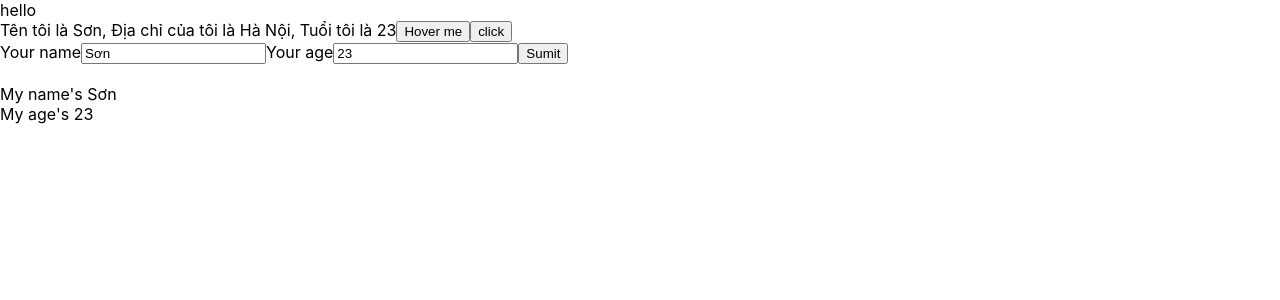
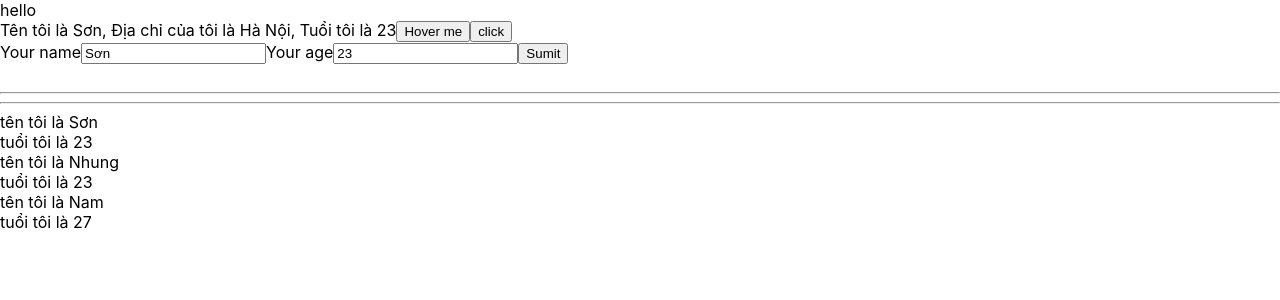
Before and after one commit to sonhd2k/learn-React, a React (Create React App) app: page / in a window 1280 px wide. Shown: the top 300 px of the page. Built offline with nearby package versions, Linux system fonts and the light colour scheme.

Commit message:
video 24

```diff
--- a/src/Compodents/Dissplayinfor.js
+++ b/src/Compodents/Dissplayinfor.js
@@ -3,12 +3,21 @@ import React from "react";
 class Dissplayinfor extends React.Component{
  render(){
   //props=> viết tắt properties
-  console.log(this.props);
+  // const {age,name}=this.props;
+  const {listUsers}=this.props;
+  console.log(listUsers);
   return(
     <div>
-      <div> My name's {this.props.name}</div>
-      <div> My age's {this.props.age}</div>
-
+      {/* <div> My name's {name}</div>
+      <div> My age's {age}</div> */}
+     {listUsers?.map((item,index) => {
+      return(
+        <div key={item.id}>
+          <div>tên tôi là {item.name}</div>
+          <div>tuổi tôi là {item.age}</div>
+        </div>
+      )
+     })}
        </div>
   )
 }
--- a/src/Compodents/Myconpodent.js
+++ b/src/Compodents/Myconpodent.js
@@ -5,13 +5,25 @@ import UserInfor from "./UserInfor";
 import Dissplayinfor from "./Dissplayinfor";
 class Myconpodent extends React.Component {
 
+  state={
+    listUsers:[
+      {id:1,name:"Sơn" ,age:"23"},
+      {id:2,name:"Nhung" ,age:"23"},
+      {id:3,name:"Nam" ,age:"27"},
+    ]
+  }
   //JSX
    render(){
+    const myInfor=['a','b','c']
     return(
       <div>
      <UserInfor></UserInfor>
      <br></br>
      <Dissplayinfor  name="Sơn" age="23"></Dissplayinfor>
+     <hr></hr>
+     <Dissplayinfor  name={'Nhung'} age={23} myInfor={myInfor}></Dissplayinfor>
+     <hr></hr>
+     <Dissplayinfor listUsers={this.state.listUsers}></Dissplayinfor>
 
       </div>
 
```
